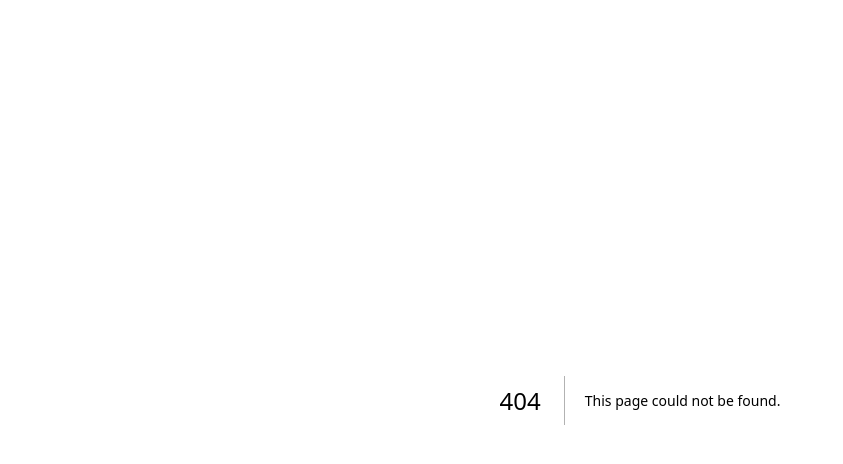
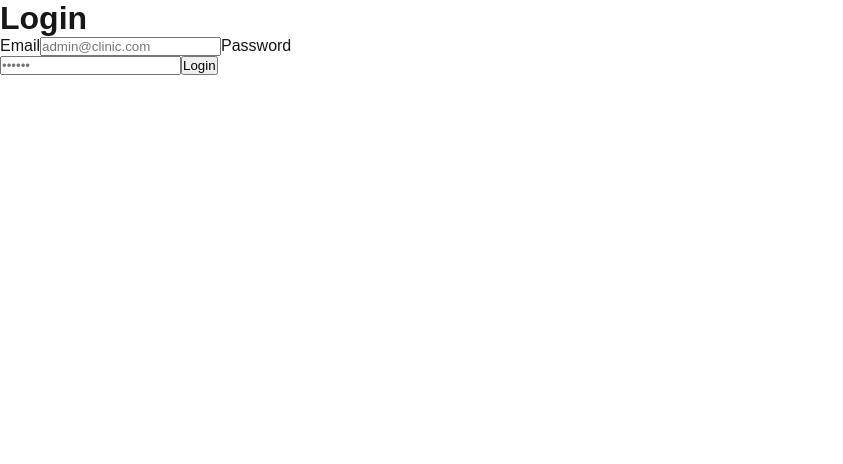
Before and after one commit to Deya824/clinic-appointment-system, a Next.js app: page /login in a window 1280 px wide. Before the commit this address had no page. Shown: the top 464 px of the page, without its empty margins (0-843 px from the left). Built offline with nearby package versions, Linux system fonts and the light colour scheme.

Commit message:
feat: add login page

```diff
--- /dev/null
+++ b/src/app/login/page.tsx
@@ -0,0 +1,66 @@
+'use client';
+import { useState } from 'react';
+import { useRouter } from 'next/navigation';
+
+export default function LoginPage() {
+  const router = useRouter();
+  const [email, setEmail]       = useState('');
+  const [password, setPassword] = useState('');
+  const [msg, setMsg]           = useState('');
+  const [loading, setLoading]   = useState(false);
+
+  async function handleSubmit(e: React.FormEvent) {
+    e.preventDefault();
+    setMsg('');
+    setLoading(true);
+    try {
+      const res = await fetch('/api/auth/login', {
+        method: 'POST',
+        headers: { 'Content-Type': 'application/json' },
+        body: JSON.stringify({ email, password }),
+      });
+      const data = await res.json();
+      if (!res.ok) {
+        setMsg(data.error ?? 'Login failed.');
+      } else {
+        router.push('/dashboard');
+      }
+    } catch {
+      setMsg('Network error. Please try again.');
+    } finally {
+      setLoading(false);
+    }
+  }
+
+  return (
+    <div className="page" style={{ maxWidth: 400 }}>
+      <div className="card">
+        <h1>Login</h1>
+        <form onSubmit={handleSubmit}>
+          <label htmlFor="email">Email</label>
+          <input
+            id="email"
+            type="email"
+            value={email}
+            onChange={(e) => setEmail(e.target.value)}
+            required
+            placeholder="admin@clinic.com"
+          />
+          <label htmlFor="password">Password</label>
+          <input
+            id="password"
+            type="password"
+            value={password}
+            onChange={(e) => setPassword(e.target.value)}
+            required
+            placeholder="••••••"
+          />
+          <button id="login-btn" type="submit" disabled={loading}>
+            {loading ? 'Logging in…' : 'Login'}
+          </button>
+        </form>
+        {msg && <p id="msg" className={`msg ${msg.startsWith('Login') ? 'ok' : 'error'}`}>{msg}</p>}
+      </div>
+    </div>
+  );
+}
```
